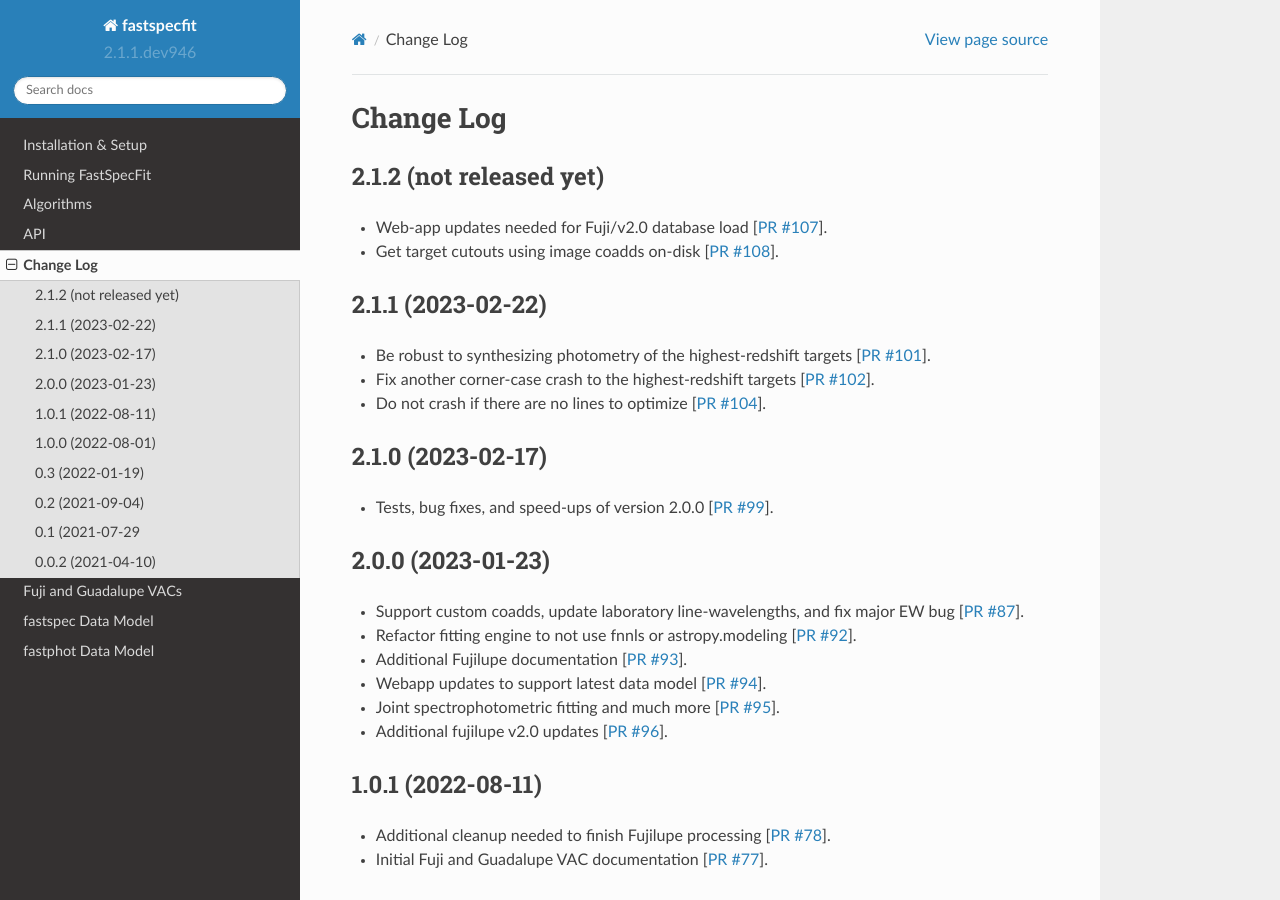
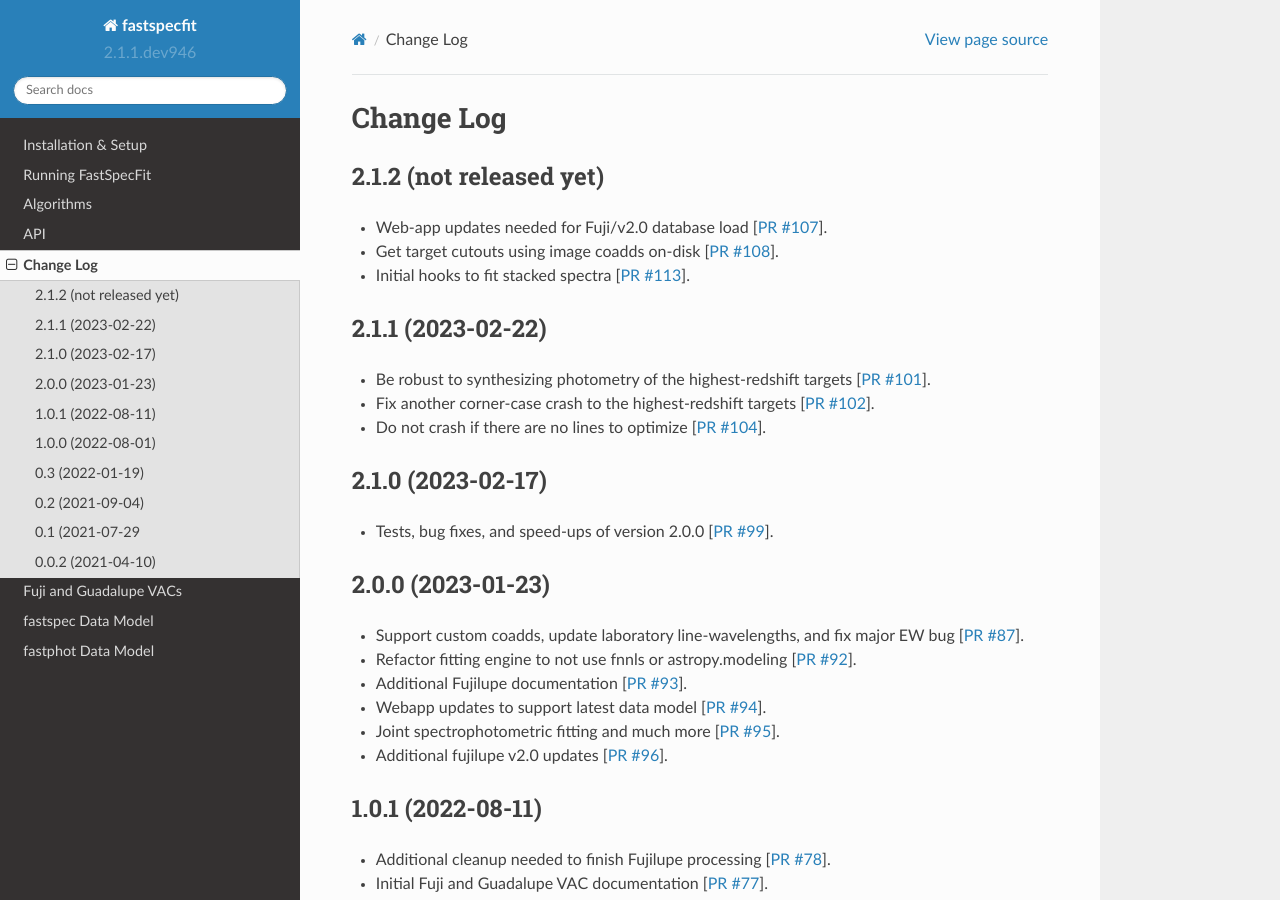
Before and after one commit to desihub/fastspecfit, a Sphinx documentation site: the page built from doc/changes.rst, in a window 1280 px wide and 900 px high. Built offline with Sphinx 7.4.7 and the Read the Docs theme 2.0.0, drawn with Linux system fonts in a browser that asks for light colours.

Commit message:
update change log [ci skip]

```diff
--- a/doc/changes.rst
+++ b/doc/changes.rst
@@ -7,9 +7,11 @@ Change Log
 
 * Web-app updates needed for Fuji/v2.0 database load [`PR #107`_].
 * Get target cutouts using image coadds on-disk [`PR #108`_].
+* Initial hooks to fit stacked spectra [`PR #113`_].
 
 .. _`PR #107`: https://github.com/desihub/fastspecfit/pull/107
 .. _`PR #108`: https://github.com/desihub/fastspecfit/pull/108
+.. _`PR #113`: https://github.com/desihub/fastspecfit/pull/113
 
 2.1.1 (2023-02-22)
 ------------------
```
